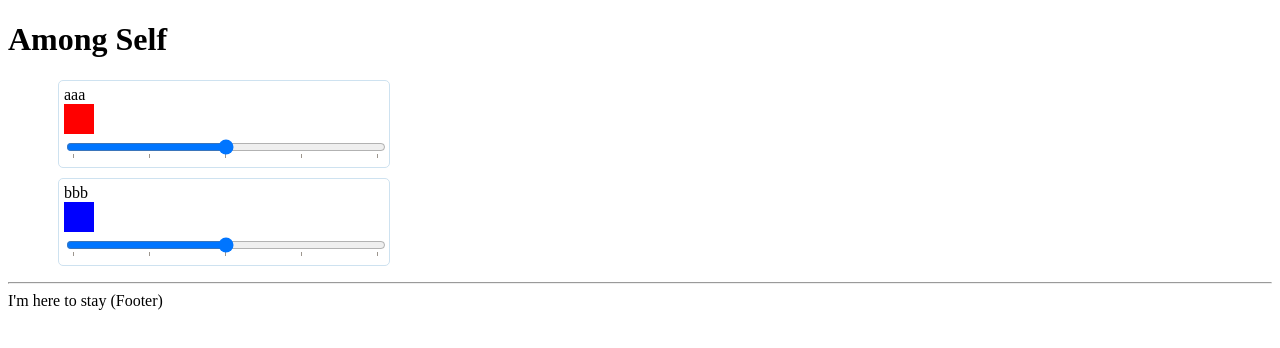
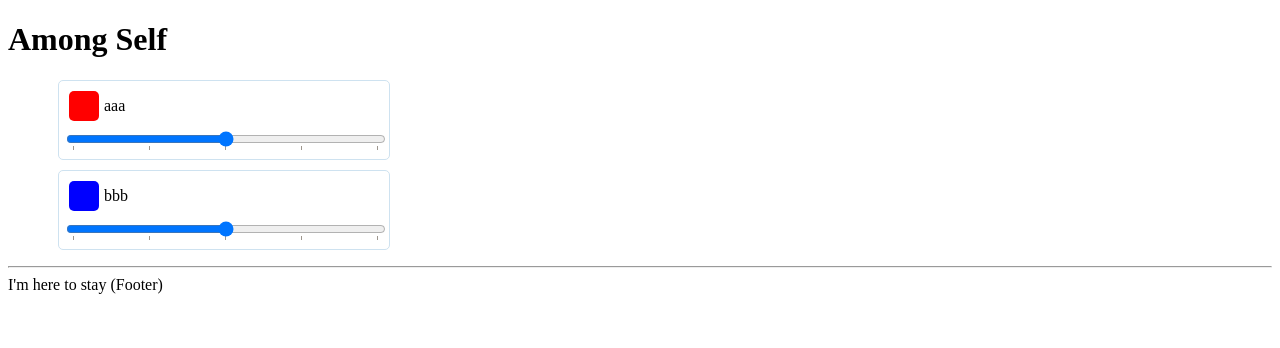
Before and after one commit to yensaki/among-self, a Next.js app: page / in a window 1280 px wide. Shown: the top 348 px of the page. Built offline with nearby package versions, Linux system fonts and the light colour scheme.

Commit message:
alignment

```diff
--- a/components/Crew.tsx
+++ b/components/Crew.tsx
@@ -8,10 +8,10 @@ type Props = {
 
 const Crew = ({color, name}: Props) => (
     <Container >
-        <div>
-            <div>{name}</div>
+        <Header>
             <Square style={{"background-color": color}}></Square>
-        </div>
+            <HeaderText>{name}</HeaderText>
+        </Header>
 
         <div>
             <RangeSlider type="range" list="range-list"/>
@@ -35,9 +35,21 @@ const Container = styled.li`
     padding: 5px;
 `
 
+const Header = styled.div`
+    display: flex;
+`
+
 const Square = styled.div`
+    border-radius: 5px;
     width: 30px;
     height: 30px;
+    margin: 5px;
+`
+
+const HeaderText = styled.div`
+    display: flex;
+    align-items: center;
+    justify-content: center;
 `
 
 const RangeSlider = styled.input`
```
